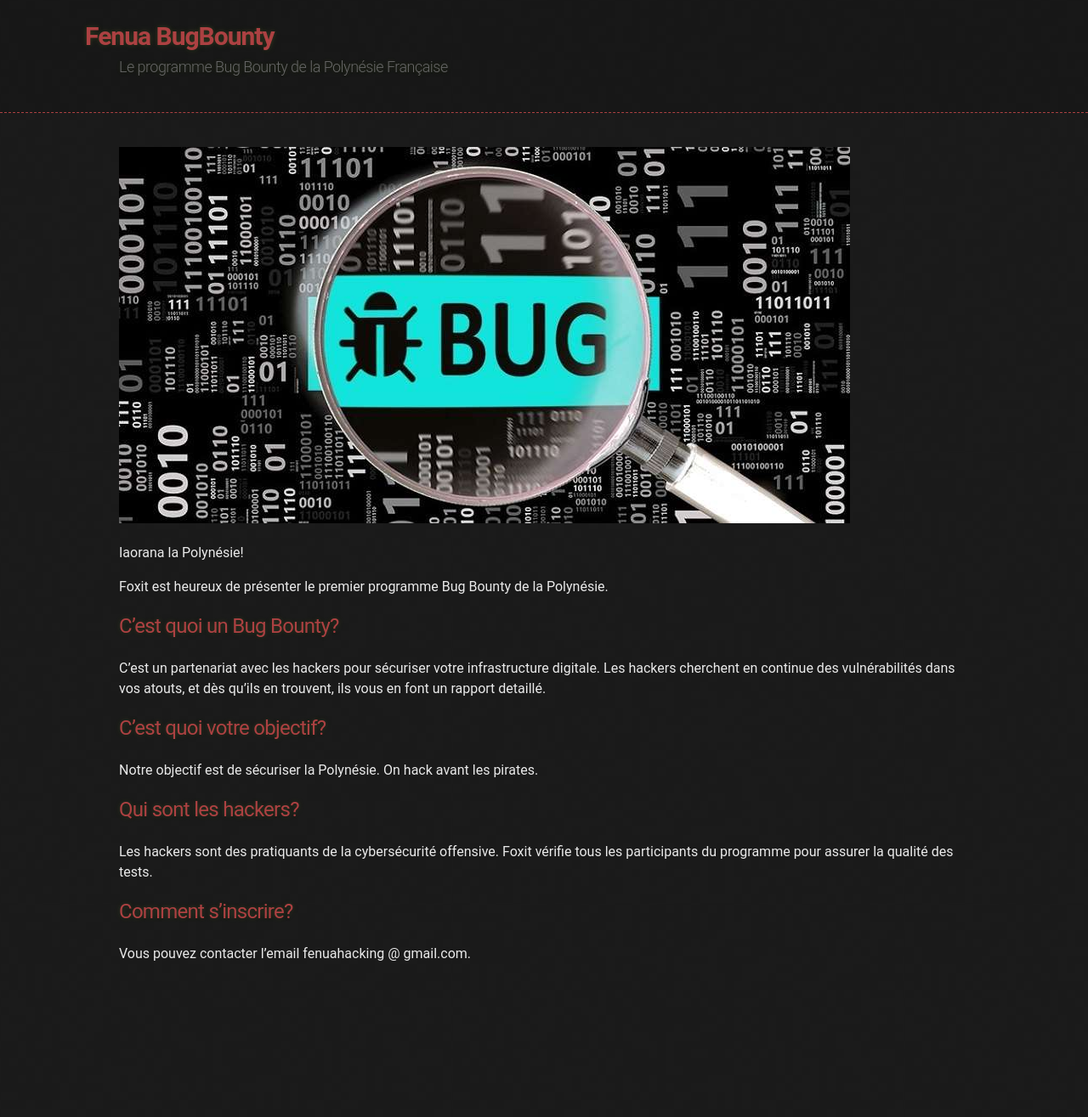
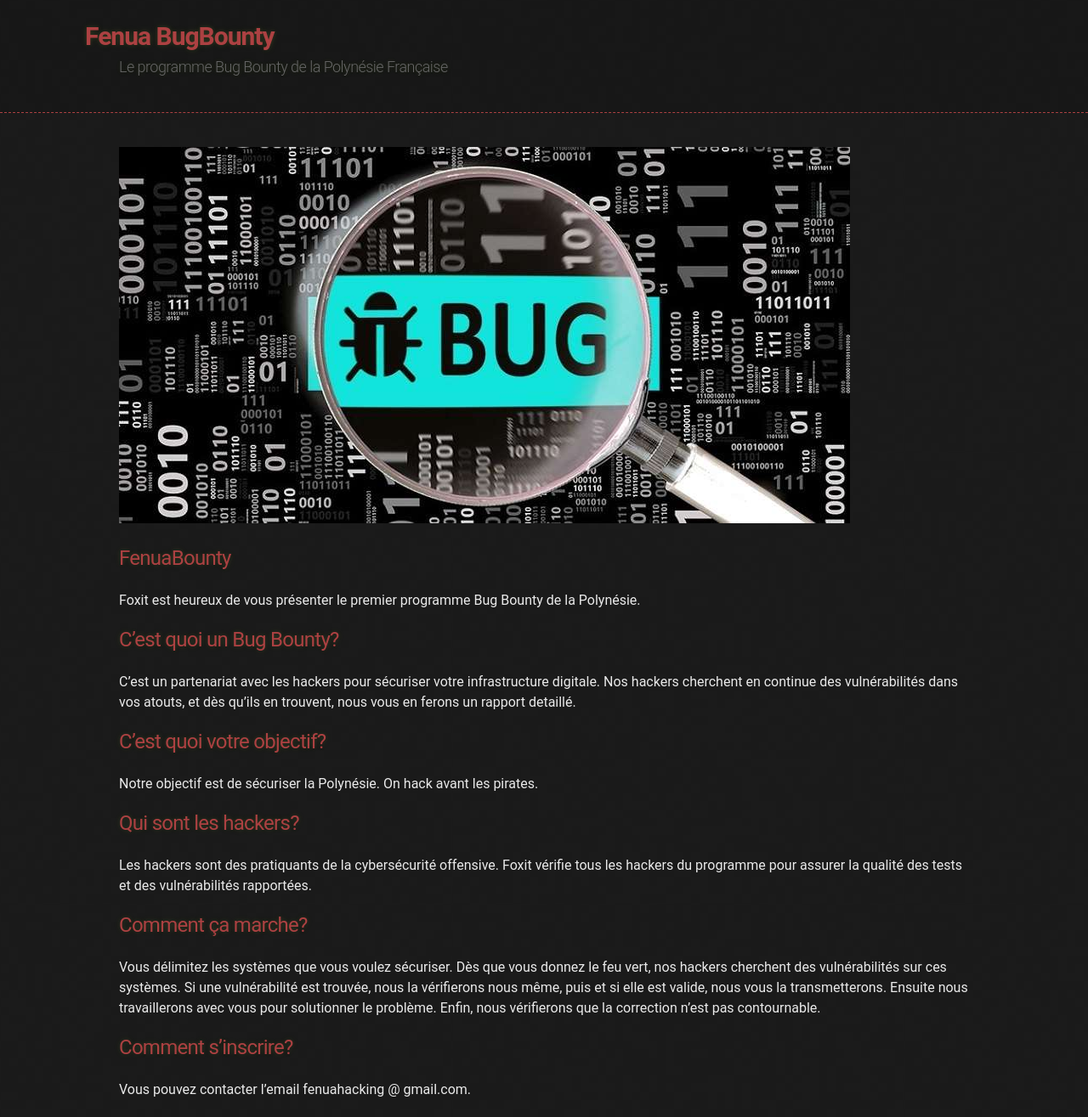
Before and after one commit to fenuahacking/fenuabounty, a Jekyll site: the page built from index.md, in a window 1280 px wide. Shown: the whole page at 85% size. Built offline with Jekyll 4.4.1, drawn with Linux system fonts in a browser that asks for light colours; before the commit the page ends 1155 px from its top, so only the background shows below that.

Commit message:
[ADD] fenuahacking

```diff
--- a/index.md
+++ b/index.md
@@ -4,13 +4,13 @@ layout: default
 
 ![Banner](assets/images/bugbounty.jpg)
 
-Iaorana la Polynésie!
+## FenuaBounty
 
-Foxit est heureux de présenter le premier programme Bug Bounty de la Polynésie.
+Foxit est heureux de vous présenter le premier programme Bug Bounty de la Polynésie.
 
 ## C'est quoi un Bug Bounty?
 
-C'est un partenariat avec les hackers pour sécuriser votre infrastructure digitale. Les hackers cherchent en continue des vulnérabilités dans vos atouts, et dès qu'ils en trouvent, ils vous en font un rapport detaillé.
+C'est un partenariat avec les hackers pour sécuriser votre infrastructure digitale. Nos hackers cherchent en continue des vulnérabilités dans vos atouts, et dès qu'ils en trouvent, nous vous en ferons un rapport detaillé.
 
 ## C'est quoi votre objectif?
 
@@ -18,7 +18,11 @@ Notre objectif est de sécuriser la Polynésie. On hack avant les pirates.
 
 ## Qui sont les hackers?
 
-Les hackers sont des pratiquants de la cybersécurité offensive. Foxit vérifie tous les participants du programme pour assurer la qualité des tests.
+Les hackers sont des pratiquants de la cybersécurité offensive. Foxit vérifie tous les hackers du programme pour assurer la qualité des tests et des vulnérabilités rapportées.
+
+## Comment ça marche?
+
+Vous délimitez les systèmes que vous voulez sécuriser. Dès que vous donnez le feu vert, nos hackers cherchent des vulnérabilités sur ces systèmes. Si une vulnérabilité est trouvée, nous la vérifierons nous même, puis et si elle est valide, nous vous la transmetterons. Ensuite nous travaillerons avec vous pour solutionner le problème. Enfin, nous vérifierons que la correction n'est pas contournable.
 
 ## Comment s'inscrire?
 
```
